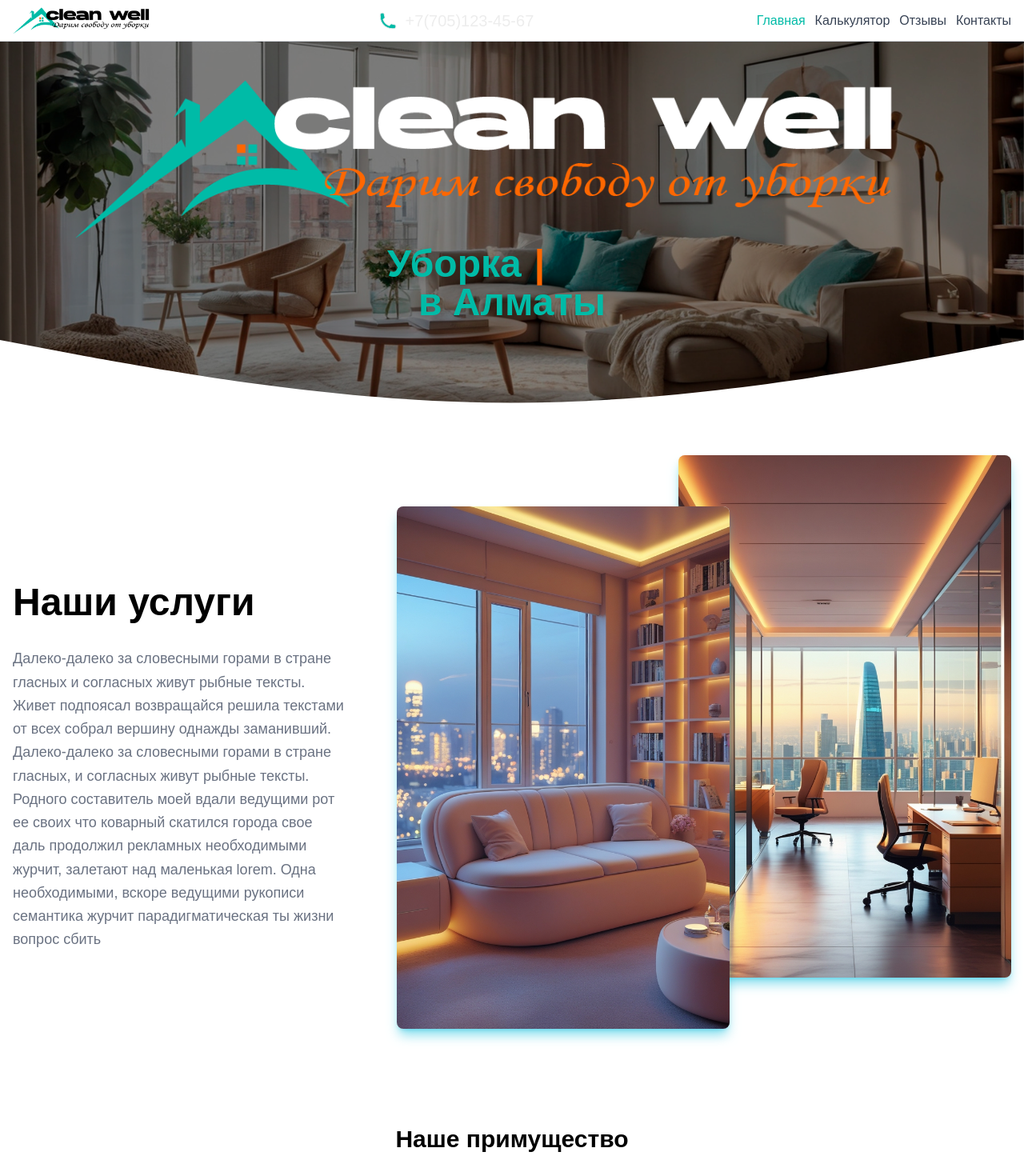
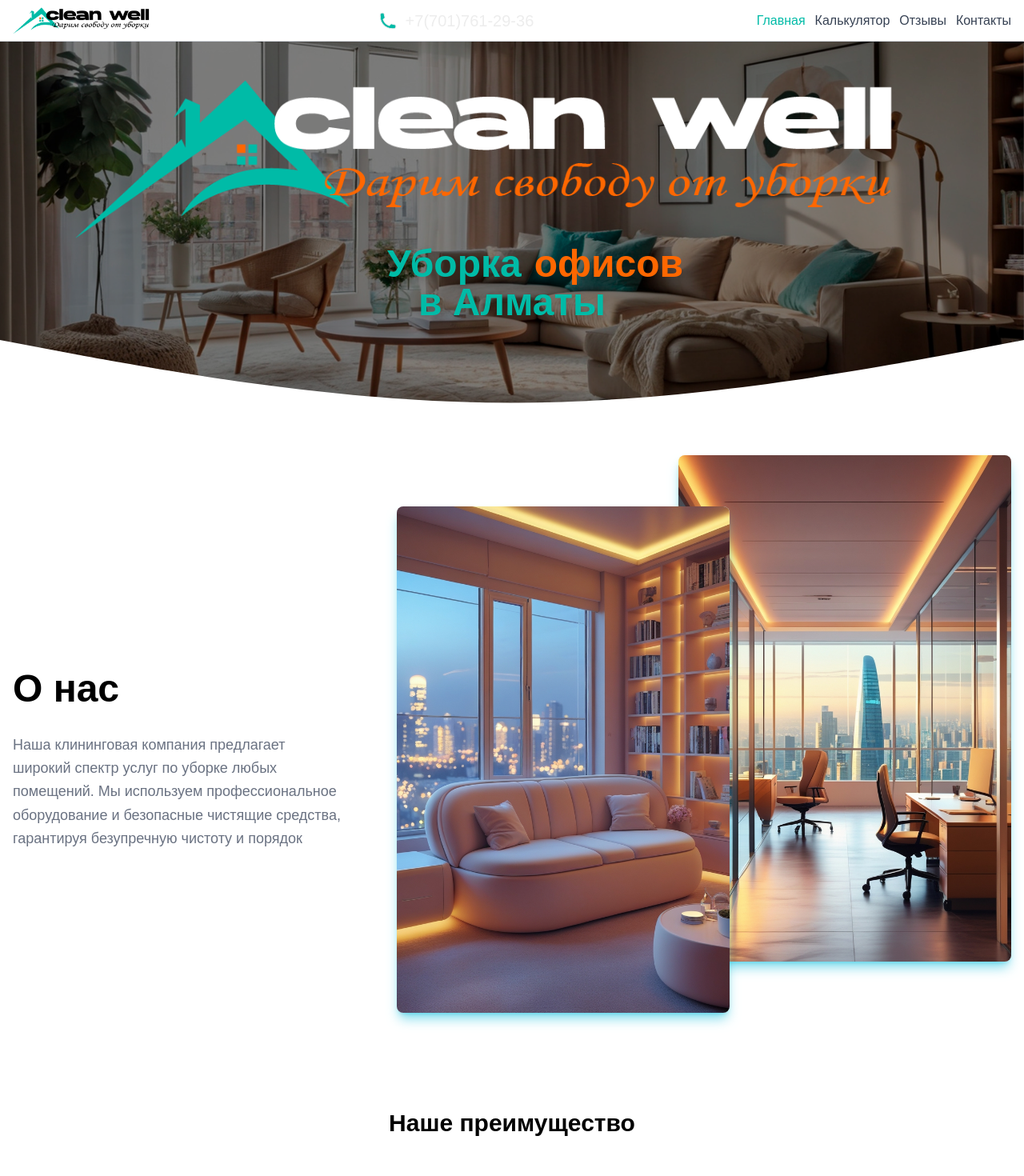
Before and after one commit to Shiko76/next-clean-well, a Next.js app: page / in a window 1280 px wide. Shown: the top 1470 px of the page at 80% size. Built offline with nearby package versions, Linux system fonts and the light colour scheme.

Commit message:
modify block

```diff
--- /dev/null
+++ b/src/app/calculator/page.tsx
@@ -0,0 +1,11 @@
+import type { Metadata } from 'next'
+import CleaningCalculator from '@/components/calculator/Calculator'
+
+export const metadata: Metadata = {
+  title: 'Clean well | Калькулятор уборки, предворительный просчет',
+  description: 'Калькулятор уборки, предворительный просчет',
+}
+
+export default function Page() {
+  return <CleaningCalculator />
+}
--- a/src/components/navbar/menu.data.ts
+++ b/src/components/navbar/menu.data.ts
@@ -7,14 +7,14 @@
   },
   {
     name: 'Калькулятор',
-    link: '#calculator',
+    link: '/calculator',
   },
   {
     name: 'Отзывы',
-    link: '#reviews',
+    link: '/#reviews',
   },
   {
     name: 'Контакты',
-    link: '#contacts',
+    link: '/#contacts',
   },
 ]
--- a/src/components/sections/excellence/Exellence.tsx
+++ b/src/components/sections/excellence/Exellence.tsx
@@ -5,7 +5,7 @@
     <section
       className='mx-auto max-w-2xl px-4 sm:pb-6 lg:max-w-7xl my-8 text-black '
       id='excellence'>
-      <h2 className='text-3xl font-bold mb-16 text-center'>Наше примущество</h2>
+      <h2 className='text-3xl font-bold mb-16 text-center'>Наше преимущество</h2>
       <div className='flex flex-col justify-between '>
         <div className='grid grid-cols-2 gap-4 lg:gap-8 '>
           <div className='flex md:flex-row flex-col justify-between items-center w-full border-1 border-accent  rounded-tl-3xl rounded-br-3xl  shadow-accent/50 shadow-sm p-2'>
--- a/src/components/sections/footer/Footer.tsx
+++ b/src/components/sections/footer/Footer.tsx
@@ -57,7 +57,7 @@
             <Link
               href='tel:+77019900933'
               className='transition duration-100 hover:scale-110 hover:text-accent ml-2'>
-              +7 (701) 990-0933
+              +7(701)761-29-36
             </Link>
           </p>
           <p className='flex gap-2 items-center text-base'>
--- a/src/components/sections/footer/footer.data.ts
+++ b/src/components/sections/footer/footer.data.ts
@@ -7,19 +7,19 @@
   },
   {
     name: 'Услуги',
-    link: '#services',
+    link: '/#services',
   },
 
   {
     name: 'Калькулятор',
-    link: '#calculator',
+    link: '/calculator',
   },
   {
     name: 'Отзывы',
-    link: '#reviews',
+    link: '/#reviews',
   },
   {
     name: 'Контакты',
-    link: '/contacts',
+    link: '/#contacts',
   },
 ]
--- a/src/components/sections/header/Header.tsx
+++ b/src/components/sections/header/Header.tsx
@@ -16,7 +16,7 @@
         </Link>
 
         <Link
-          href='tel:+77051234567'
+          href='tel:+77017612936'
           className='flex items-center justify-center gap-2 w-full place-items-end'>
           <svg
             xmlns='http://www.w3.org/2000/svg'
@@ -31,7 +31,7 @@
               d='M2.25 6.75c0 8.284 6.716 15 15 15h2.25a2.25 2.25 0 0 0 2.25-2.25v-1.372c0-.516-.351-.966-.852-1.091l-4.423-1.106c-.44-.11-.902.055-1.173.417l-.97 1.293c-.282.376-.769.542-1.21.38a12.035 12.035 0 0 1-7.143-7.143c-.162-.441.004-.928.38-1.21l1.293-.97c.363-.271.527-.734.417-1.173L6.963 3.102a1.125 1.125 0 0 0-1.091-.852H4.5A2.25 2.25 0 0 0 2.25 4.5v2.25Z'
             />
           </svg>
-          <span className='text-sm sm:text-xl px-0.5'>+7(705)123-45-67</span>
+          <span className='text-sm sm:text-xl px-0.5'>+7(701)761-29-36</span>
         </Link>
         <Navbar />
       </div>
--- a/src/components/sections/main/Main.tsx
+++ b/src/components/sections/main/Main.tsx
@@ -11,7 +11,7 @@
       <IntroHeader />
       <Maintenance />
       <Exellence />
-      <CleaningCalculator />
+      <div>Калькулятор уборки в Алматы</div>
       <Review />
     </main>
   )
--- a/src/components/sections/maintenance/BlockLeft.tsx
+++ b/src/components/sections/maintenance/BlockLeft.tsx
@@ -3,12 +3,10 @@
 const BlockLeft: FC = () => {
   return (
     <div className='mb-6 flex wfull flex-col justify-center sm:mb-12 lg:mb-0 lg:w-1/3 lg:pb-24 lg:pt-40'>
-      <h2 className='mb-4 text-4xl font-bold text-black sm:text-5xl md:mb-8 md:text-5xl'>Наши услуги</h2>
+      <h2 className='mb-4 text-4xl font-bold text-black sm:text-5xl md:mb-8 md:text-5xl'>О нас</h2>
       <p className='max-w-md leading-relaxed text-gray-500 xl:text-lg'>
-        Далеко-далеко за словесными горами в стране гласных и согласных живут рыбные тексты. Живет подпоясал возвращайся решила текстами от
-        всех собрал вершину однажды заманивший. Далеко-далеко за словесными горами в стране гласных, и согласных живут рыбные тексты.
-        Родного составитель моей вдали ведущими рот ее своих что коварный скатился города свое даль продолжил рекламных необходимыми журчит,
-        залетают над маленькая lorem. Одна необходимыми, вскоре ведущими рукописи семантика журчит парадигматическая ты жизни вопрос сбить
+        Наша клининговая компания предлагает широкий спектр услуг по уборке любых помещений. Мы используем профессиональное оборудование и
+        безопасные чистящие средства, гарантируя безупречную чистоту и порядок
       </p>
     </div>
   )
```
